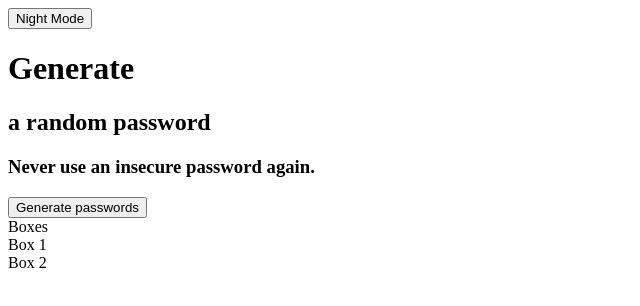
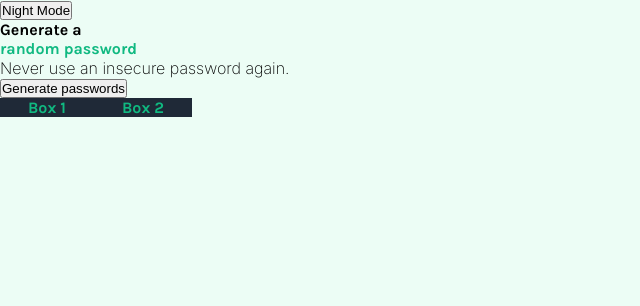
Before and after one commit to NightOwlin27/password-generator, a plain HTML site: page index.html in a window 1280 px wide. Shown: the whole page, without its empty margins (0-640 px from the left). Drawn offline with Linux system fonts and the light colour scheme.

Commit message:
chore: add additional styling and html changes

```diff
--- a/index.html
+++ b/index.html
@@ -1,16 +1,26 @@
-<html>
+<!DOCTYPE html>
+<html lang="en">
     <head>
-        <link rel="stylesheet" href="index.css">
+        <meta charset="UTF-8">
+        <meta name="viewport" content="width=device-width, initial-scale=1.0">
+        <title>Password Generator</title>
+        <link rel="stylesheet" href="styles.css">
+        <link rel="preconnect" href="https://fonts.googleapis.com">
+        <link rel="preconnect" href="https://fonts.gstatic.com" crossorigin>
+        <link href="https://fonts.googleapis.com/css2?family=Karla:ital,wght@0,200..800;1,200..800&display=swap" rel="stylesheet">
+        <link href="https://fonts.googleapis.com/css2?family=Inter:wght@100..900&family=Karla:ital,wght@0,200..800;1,200..800&display=swap" rel="stylesheet">
     </head>
     <body>
         <button>Night Mode</button>
-        <h1>Generate</h1>
-        <h2>a random password</h2>
-        <h3>Never use an insecure password again.</h3>
-        <button>Generate passwords</button>
-        <div class="boxes">Boxes
-            <div class="box one">Box 1</div>
-            <div class="box two">Box 2</div>
+        <div class="text">
+            <div class="text one">Generate a</div>
+            <div class="text two">random password</div>
+            <div class="text three">Never use an insecure password again.</h3>
+        </div>
+        <button onclick="generatePassword()">Generate passwords</button>
+        <div class="boxes">
+            <div class="box">Box 1</div>
+            <div class="box">Box 2</div>
         </div>
         <script src="index.js"></script>
     </body>
--- a/styles.css
+++ b/styles.css
@@ -1,3 +1,42 @@
+
+*,
+*::before,
+*::after {
+    box-sizing: border-box;
+}
+
+* {
+    margin: 0;
+    padding: 0;
+}
+
 body {
-    margin: 0;
+    font-family: "Karla", sans-serif;
+    background-color: #ecfdf5;
 }
+
+.text {
+    color:#1F2937
+    font-size: 2rem;
+    font-weight: bold;
+}
+
+.text.two {
+    color: #10B981;
+}
+
+.text.three {
+    font-family: "Inter", sans-serif;
+    font-weight: 200;
+}
+
+.boxes {
+    display: flex;
+    justify-content: space-around;
+    background-color: #1F2937;
+    width: 12em;
+    height: auto;
+    color: #10B981;
+    font-size: 1rem;
+    font-weight: ;
+}
```
